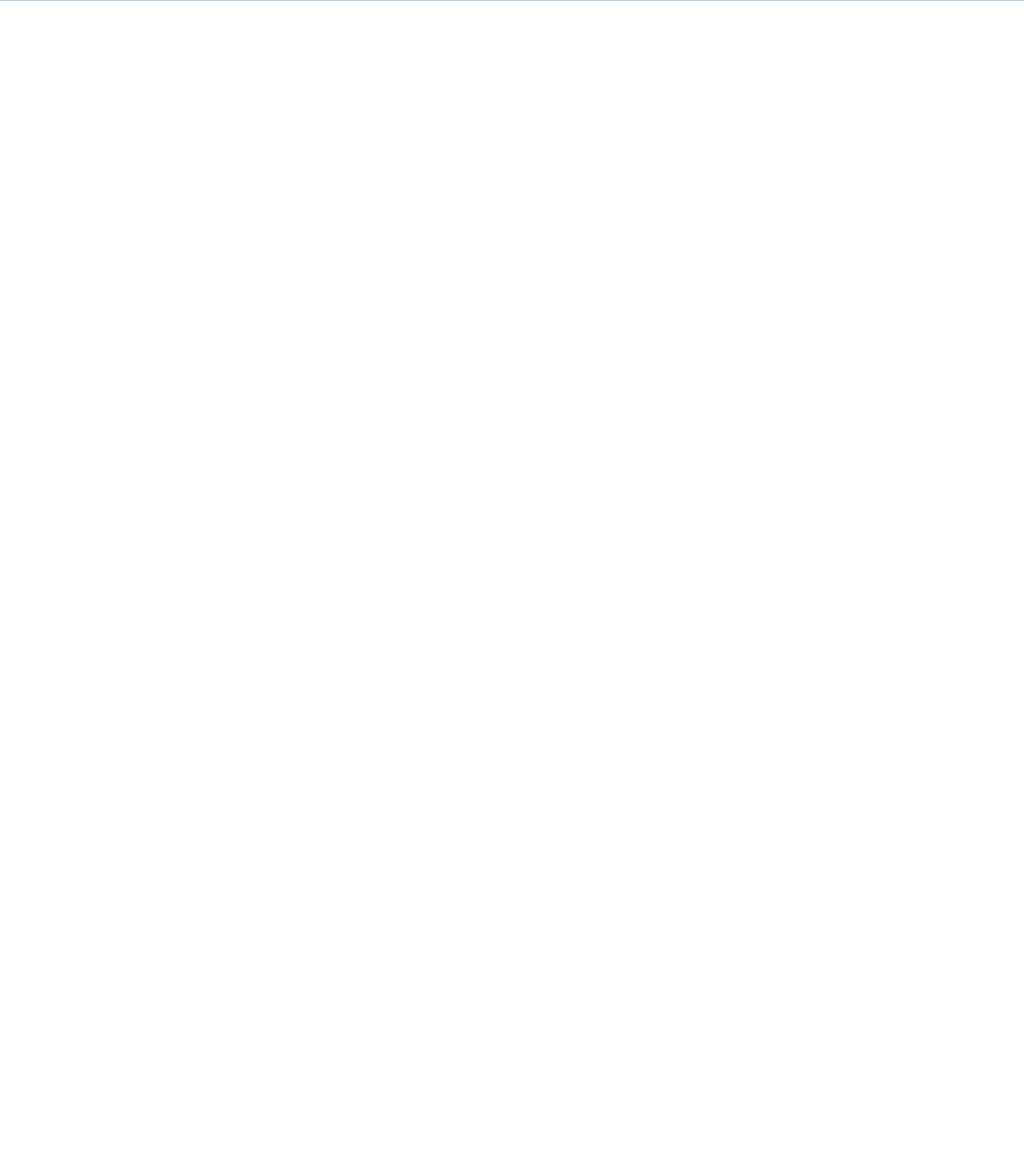
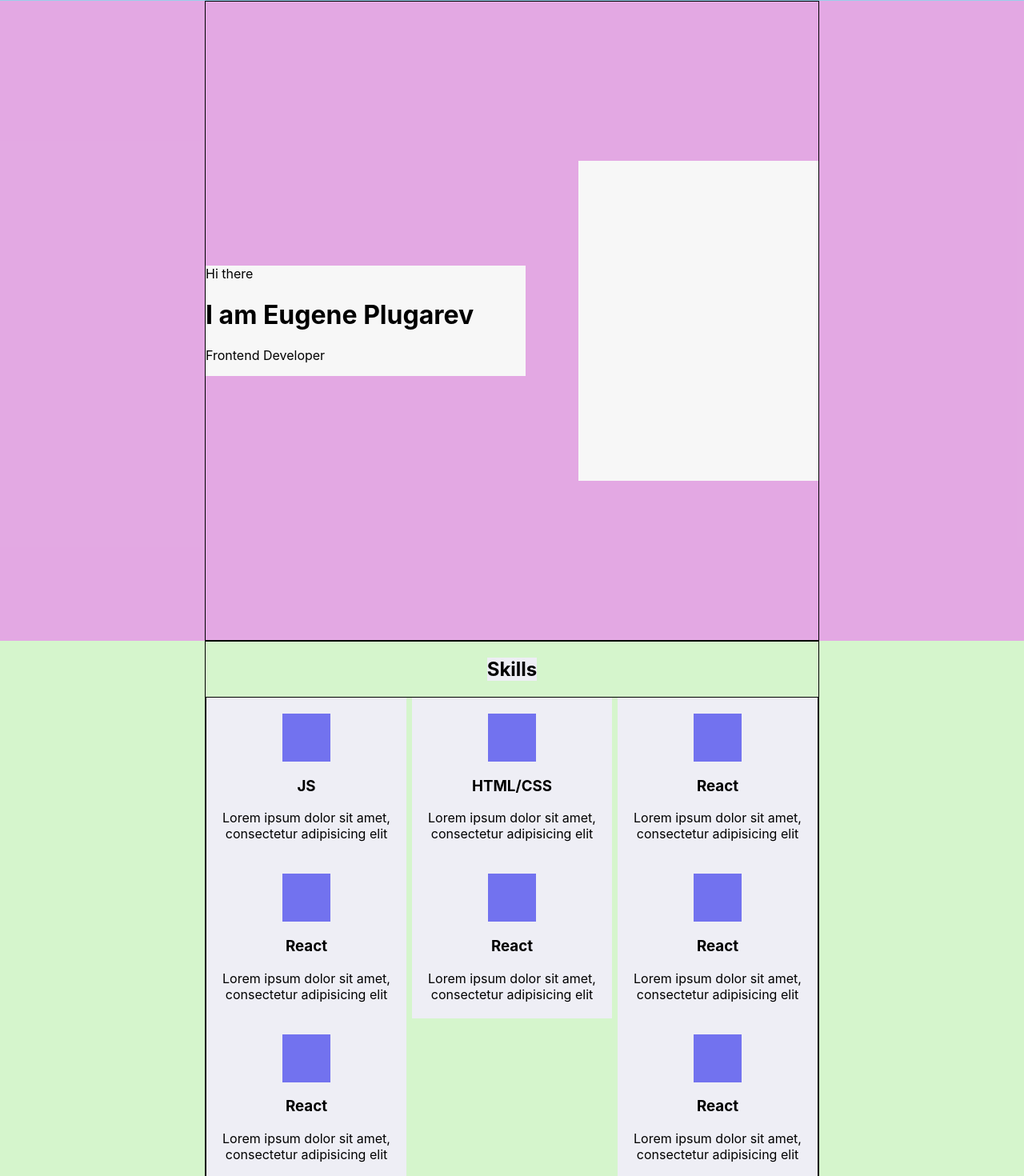
Before and after one commit to jekaplugarev/Portfolio, a React (Create React App) app: page / in a window 1280 px wide. Shown: the part 79-1549 px from the top of the page at 80% size. Before the commit the page ends 800 px from the top, so only its background shows below. Built offline with nearby package versions, Linux system fonts and the light colour scheme.

Commit message:
add Main, Skills blocks

```diff
--- a/src/App.css
+++ b/src/App.css
@@ -1,3 +1,12 @@
 .App {
 
 }
+
+body, html {
+    margin: 0;
+    padding: 0;
+}
+
+* {
+    box-sizing: border-box;
+}
--- a/src/App.js
+++ b/src/App.js
@@ -1,10 +1,14 @@
 import './App.css';
 import {Header} from './Header/Header';
+import {Main} from './Main/Main';
+import {Skills} from './Skills/Skills';
 
 const App = () => {
     return (
         <div>
             <Header/>
+            <Main/>
+            <Skills/>
         </div>
     )
 }
--- a/src/Header/Header.module.css
+++ b/src/Header/Header.module.css
@@ -2,6 +2,6 @@
     height: 80px;
     background-color: #99d0eb;
     display: flex;
+    align-items: center;
     justify-content: flex-end;
-    align-items: center;
 }
--- /dev/null
+++ b/src/Main/Main.js
@@ -0,0 +1,20 @@
+import React from 'react';
+import style from './Main.module.css';
+import styleContainer from '../common/styles/Container.module.css'
+
+
+export const Main = () => {
+    return (
+        <div className={style.mainBlock}>
+            <div className={styleContainer.container}>
+                <div className={style.text}>
+                    <span>Hi there</span>
+                    <h1>I am Eugene Plugarev</h1>
+                    <p>Frontend Developer</p>
+                </div>
+                <div className={style.photo}>
+                </div>
+            </div>
+        </div>
+    )
+}
--- /dev/null
+++ b/src/Main/Main.module.css
@@ -0,0 +1,15 @@
+.mainBlock {
+    height: 100vh;
+    background-color: rgba(208, 108, 208, 0.59);
+}
+
+.text {
+    width: 400px;
+    background-color: #f7f7f7;
+}
+
+.photo {
+    width: 300px;
+    height: 400px;
+    background-color: #f7f7f7;
+}
--- /dev/null
+++ b/src/Skills/Skill/Skill.js
@@ -0,0 +1,16 @@
+import React from 'react';
+import style from './Skill.module.css';
+
+export const Skill = (props) => {
+    return (
+        <div className={style.skill}>
+            <div className={style.icon}>
+
+            </div>
+            <h3>{props.title}</h3>
+            <span className={style.description}>
+                {props.description}
+            </span>
+        </div>
+    )
+}
--- /dev/null
+++ b/src/Skills/Skill/Skill.module.css
@@ -0,0 +1,15 @@
+.skill {
+    width: 250px;
+    background-color: #eeeef5;
+    display: flex;
+    flex-direction: column;
+    align-items: center;
+    text-align: center;
+    padding: 20px;
+}
+
+.icon {
+    height: 60px;
+    width: 60px;
+    background-color: #7272ef;
+}
--- /dev/null
+++ b/src/Skills/Skills.js
@@ -0,0 +1,26 @@
+import React from 'react';
+import style from './Skills.module.css';
+import styleContainer from '../common/styles/Container.module.css'
+import {Skill} from './Skill/Skill';
+
+export const Skills = () => {
+    return (
+        <div className={style.skillsBlock}>
+            <div className={`${styleContainer.container} ${style.skillsContainer}`}>
+                <h2 className={style.title}>
+                    Skills
+                </h2>
+                <div className={style.skills}>
+                    <Skill title={'JS'} description={'Lorem ipsum dolor sit amet, consectetur adipisicing elit'}/>
+                    <Skill title={'HTML/CSS'} description={'Lorem ipsum dolor sit amet, consectetur adipisicing elit'}/>
+                    <Skill title={'React'} description={'Lorem ipsum dolor sit amet, consectetur adipisicing elit'}/>
+                    <Skill title={'React'} description={'Lorem ipsum dolor sit amet, consectetur adipisicing elit'}/>
+                    <Skill title={'React'} description={'Lorem ipsum dolor sit amet, consectetur adipisicing elit'}/>
+                    <Skill title={'React'} description={'Lorem ipsum dolor sit amet, consectetur adipisicing elit'}/>
+                    <Skill title={'React'} description={'Lorem ipsum dolor sit amet, consectetur adipisicing elit'}/>
+                    <Skill title={'React'} description={'Lorem ipsum dolor sit amet, consectetur adipisicing elit'}/>
+                </div>
+            </div>
+        </div>
+    )
+}
--- /dev/null
+++ b/src/Skills/Skills.module.css
@@ -0,0 +1,23 @@
+.skillsBlock {
+    min-height: 100vh;
+    background-color: rgba(171, 235, 153, 0.5);
+}
+
+.skillsContainer {
+    align-items: center;
+    justify-content: flex-start;
+    flex-direction: column;
+}
+
+.title {
+    background-color: #eeeef5;
+}
+
+.skills {
+    border: 1px solid;
+    width: 100%;
+    display: flex;
+    justify-content: space-between;
+    flex-wrap: wrap;
+
+}
--- /dev/null
+++ b/src/common/styles/Container.module.css
@@ -0,0 +1,10 @@
+.container {
+    border: 1px solid;
+    height: 100%;
+    width: 60%;
+    margin: 0 auto;
+    display: flex;
+    align-items: center;
+    justify-content: space-between;
+    flex-wrap: wrap;
+}
```
